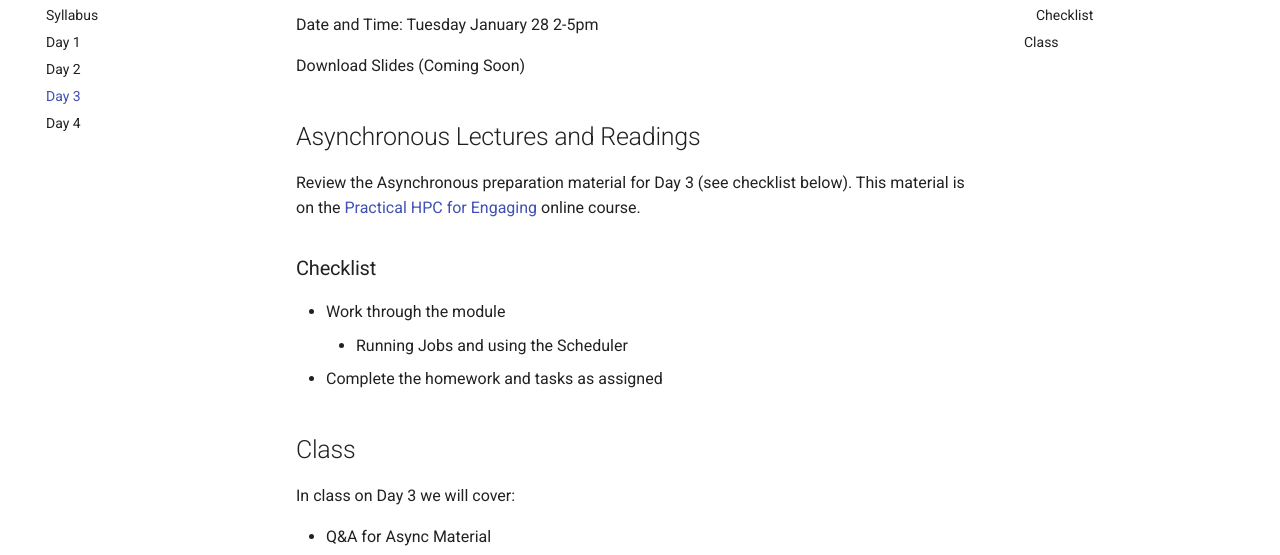
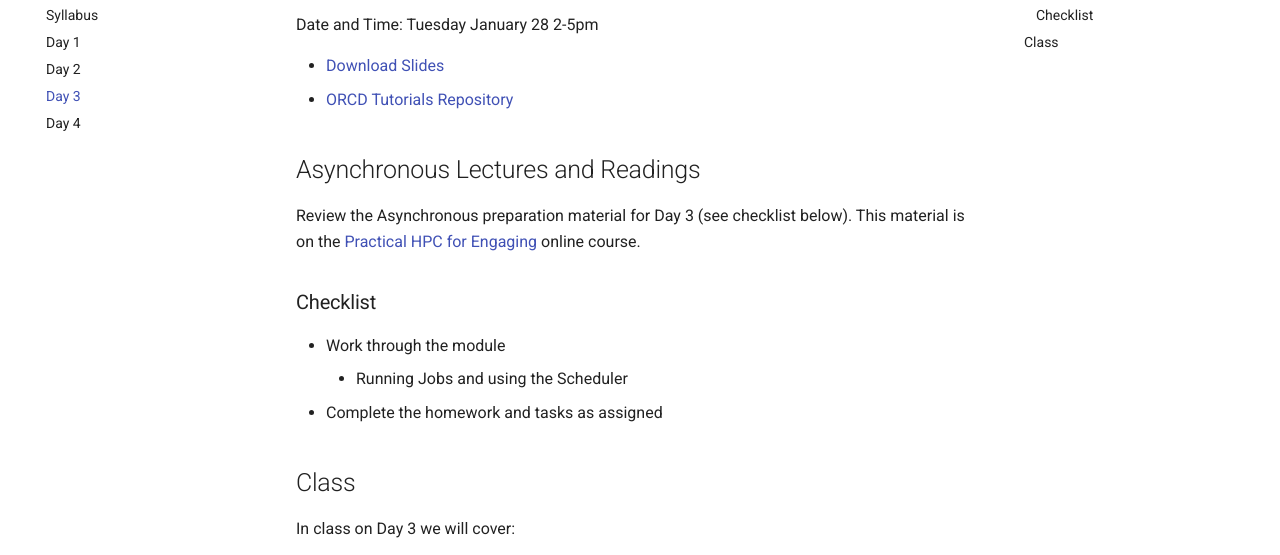
Before and after one commit to mit-orcd/practical-hpc, a plain HTML site: page docs/day3/index.html in a window 1280 px wide. Shown: the part 168-723 px from the top of the page. Drawn offline with Linux system fonts and the light colour scheme.

Commit message:
add day3 slides

```diff
--- a/docs/day3/index.html
+++ b/docs/day3/index.html
@@ -461,7 +461,10 @@
 
 <h1 id="day-3-building-and-running-parallel-workflows">Day 3: Building and Running Parallel Workflows</h1>
 <p>Date and Time: Tuesday January 28 2-5pm</p>
-<p>Download Slides (Coming Soon)</p>
+<ul>
+<li><a href="../slides/03-IAP25-Day3.pptx">Download Slides</a></li>
+<li><a href="https://github.com/mit-orcd/orcd-tutorials">ORCD Tutorials Repository</a></li>
+</ul>
 <h2 id="asynchronous-lectures-and-readings">Asynchronous Lectures and Readings</h2>
 <p>Review the Asynchronous preparation material for Day 3 (see checklist below). This material is on the <a href="https://learn.llx.edly.io/course/practical-hpc-for-engaging/">Practical HPC for Engaging</a> online course.</p>
 <h3 id="checklist">Checklist</h3>
```
Also changed, not shown: docs/search/search_index.json (+1 -1 lines), 3 other files.
